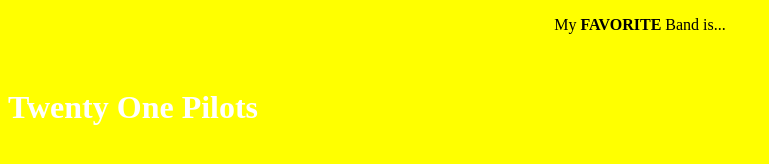
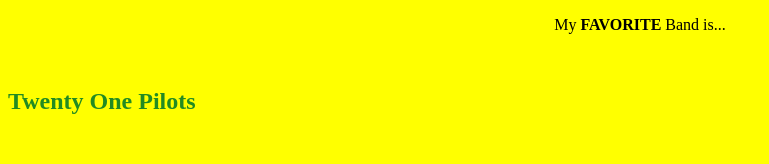
Before and after one commit to k8huot14/web-dev-hw, a plain HTML site: page assignment-3/index.html in a window 1280 px wide. Shown: the whole page, without its empty margins (0-769 px from the left). Drawn offline with Linux system fonts and the light colour scheme.

Commit message:
more code playing

```diff
--- a/assignment-3/index.html
+++ b/assignment-3/index.html
@@ -11,6 +11,7 @@
             <style>
                 body {background-color: yellow}
                 h1 {color: white}
+                h2 {color: forestgreen}
             </style>
 
   </head>
@@ -24,7 +25,7 @@
             <style>
                 text {color: forestgreen}
             </style>
-            <h1>Twenty One Pilots</h1>
+            <h2>Twenty One Pilots</h2>
         </p>
   </body>
 </html>
```
